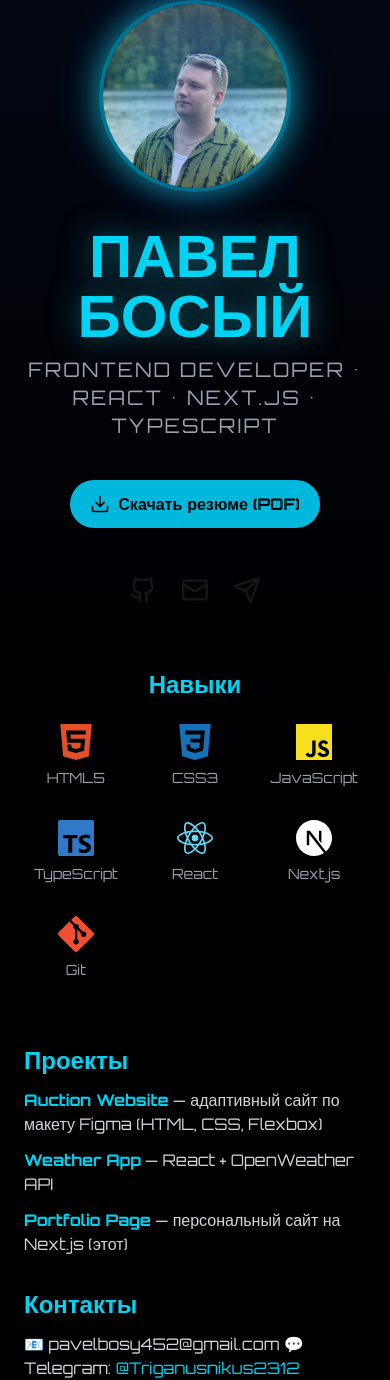
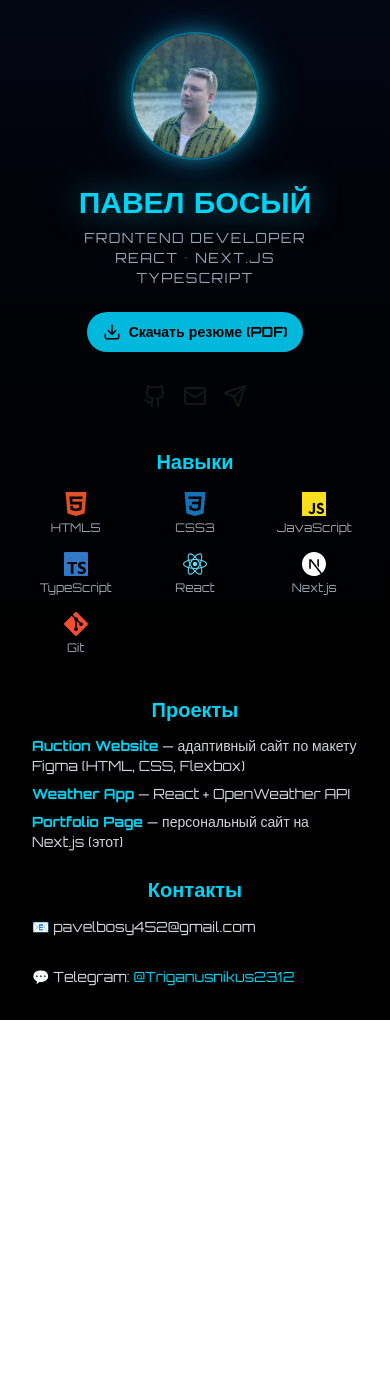
Before and after one commit to Triganus/my-portfolio, a Next.js app: page / in a window 390 px wide. After the commit the page ends 1020 px from the top, so only its background shows below. Built offline with nearby package versions, Linux system fonts and the light colour scheme.

Commit message:
РћРїС‚РёРјРёР·Р°С†РёСЏ РїРѕРґ РјРѕР±РёР»СЊРЅС‹Рµ СѓСЃС‚СЂРѕР№СЃС‚РІР° Рё РґРѕР±Р°РІР»РµРЅРёРµ СЃСЃС‹Р»РєРё РЅР° Vercel РІ README

```diff
--- a/app/layout.tsx
+++ b/app/layout.tsx
@@ -6,6 +6,11 @@ const orbitron = Orbitron({ subsets: ["latin"], weight: ["400", "700"] });
 export const metadata = {
   title: "Pavel Bosyy — Frontend Developer",
   description: "Frontend Developer Portfolio — React / Next.js / TypeScript",
+  viewport: {
+    width: "device-width",
+    initialScale: 1,
+    maximumScale: 5,
+  },
 };
 
 export default function RootLayout({ children }: { children: React.ReactNode }) {
--- a/app/page.tsx
+++ b/app/page.tsx
@@ -15,15 +15,15 @@ import {
 
 export default function Home() {
   return (
-    <main className="min-h-screen flex flex-col items-center justify-center text-center px-6 bg-gradient-to-b from-gray-950 to-black">
+    <main className="min-h-screen flex flex-col items-center justify-center text-center px-4 sm:px-6 py-8 sm:py-12 bg-gradient-to-b from-gray-950 to-black">
       {/* Фотография */}
       <motion.div
         initial={{ opacity: 0, scale: 0.8 }}
         animate={{ opacity: 1, scale: 1 }}
         transition={{ duration: 0.8, delay: 0.2 }}
-        className="relative mb-8"
+        className="relative mb-6 sm:mb-8"
       >
-        <div className="relative w-48 h-48 rounded-full overflow-hidden border-4 border-cyan-400/50 shadow-[0_0_30px_rgba(34,211,238,0.6)] hover:shadow-[0_0_40px_rgba(34,211,238,0.8)] transition-all duration-300 hover:scale-105">
+        <div className="relative w-32 h-32 sm:w-40 sm:h-40 md:w-48 md:h-48 rounded-full overflow-hidden border-2 sm:border-4 border-cyan-400/50 shadow-[0_0_20px_rgba(34,211,238,0.5)] sm:shadow-[0_0_30px_rgba(34,211,238,0.6)] hover:shadow-[0_0_40px_rgba(34,211,238,0.8)] transition-all duration-300 hover:scale-105">
           <Image
             src="/photo.jpg"
             alt="Павел Босый"
@@ -41,7 +41,7 @@ export default function Home() {
         initial={{ opacity: 0, y: -30 }}
         animate={{ opacity: 1, y: 0 }}
         transition={{ duration: 1 }}
-        className="text-6xl font-bold text-cyan-400 mb-3 drop-shadow-[0_0_15px_rgba(34,211,238,0.5)]"
+        className="text-3xl sm:text-4xl md:text-5xl lg:text-6xl font-bold text-cyan-400 mb-2 sm:mb-3 drop-shadow-[0_0_15px_rgba(34,211,238,0.5)] px-2"
       >
         ПАВЕЛ БОСЫЙ
       </motion.h1>
@@ -50,9 +50,13 @@ export default function Home() {
         initial={{ opacity: 0 }}
         animate={{ opacity: 1 }}
         transition={{ delay: 0.5 }}
-        className="text-xl text-gray-400 mb-10 tracking-widest"
+        className="text-sm sm:text-base md:text-lg lg:text-xl text-gray-400 mb-6 sm:mb-8 md:mb-10 tracking-widest px-2"
       >
-        FRONTEND DEVELOPER • REACT • NEXT.JS • TYPESCRIPT
+        <span className="block sm:inline">FRONTEND DEVELOPER</span>
+        <span className="hidden sm:inline"> • </span>
+        <span className="block sm:inline sm:block md:inline">REACT • NEXT.JS</span>
+        <span className="hidden md:inline"> • </span>
+        <span className="block md:inline">TYPESCRIPT</span>
       </motion.h2>
 
       {/* Кнопка скачать резюме */}
@@ -62,10 +66,10 @@ export default function Home() {
         initial={{ opacity: 0 }}
         animate={{ opacity: 1 }}
         transition={{ delay: 0.7 }}
-        className="flex items-center gap-2 bg-cyan-500 text-black font-semibold px-5 py-3 rounded-full hover:shadow-[0_0_15px_rgba(34,211,238,0.7)] hover:scale-105 transition mb-12"
+        className="flex items-center justify-center gap-2 bg-cyan-500 text-black font-semibold px-4 sm:px-5 py-2.5 sm:py-3 rounded-full hover:shadow-[0_0_15px_rgba(34,211,238,0.7)] hover:scale-105 transition mb-8 sm:mb-12 text-sm sm:text-base"
       >
-        <Download size={20} />
-        Скачать резюме (PDF)
+        <Download size={18} className="sm:w-5 sm:h-5" />
+        <span className="whitespace-nowrap">Скачать резюме (PDF)</span>
       </motion.a>
 
       {/* Социальные ссылки */}
@@ -73,16 +77,16 @@ export default function Home() {
         initial={{ opacity: 0, y: 30 }}
         animate={{ opacity: 1, y: 0 }}
         transition={{ delay: 0.8 }}
-        className="flex gap-6 mb-16"
+        className="flex gap-4 sm:gap-6 mb-10 sm:mb-16"
       >
         <a href="https://github.com/Triganus" target="_blank" className="hover:text-cyan-400 transition">
-          <Github size={28} />
+          <Github size={24} className="sm:w-7 sm:h-7" />
         </a>
         <a href="mailto:pavelbosy452@gmail.com" className="hover:text-cyan-400 transition">
-          <Mail size={28} />
+          <Mail size={24} className="sm:w-7 sm:h-7" />
         </a>
         <a href="https://t.me/Triganusnikus2312" target="_blank" className="hover:text-cyan-400 transition">
-          <Send size={28} />
+          <Send size={24} className="sm:w-7 sm:h-7" />
         </a>
       </motion.div>
 
@@ -91,10 +95,10 @@ export default function Home() {
         initial={{ opacity: 0 }}
         animate={{ opacity: 1 }}
         transition={{ delay: 1 }}
-        className="max-w-4xl text-left mb-16"
+        className="max-w-4xl w-full text-left mb-10 sm:mb-16 px-2"
       >
-        <h3 className="text-2xl font-semibold text-cyan-400 mb-6 text-center">Навыки</h3>
-        <div className="grid grid-cols-3 sm:grid-cols-4 gap-8 justify-items-center text-gray-300">
+        <h3 className="text-xl sm:text-2xl font-semibold text-cyan-400 mb-4 sm:mb-6 text-center">Навыки</h3>
+        <div className="grid grid-cols-3 sm:grid-cols-4 gap-4 sm:gap-6 md:gap-8 justify-items-center text-gray-300">
           <Skill icon={<SiHtml5 color="#e34f26" />} label="HTML5" />
           <Skill icon={<SiCss3 color="#1572B6" />} label="CSS3" />
           <Skill icon={<SiJavascript color="#f7df1e" />} label="JavaScript" />
@@ -110,11 +114,11 @@ export default function Home() {
         initial={{ opacity: 0 }}
         animate={{ opacity: 1 }}
         transition={{ delay: 1.3 }}
-        className="max-w-3xl text-left space-y-8"
+        className="max-w-3xl w-full text-left space-y-6 sm:space-y-8 px-4"
       >
         <div>
-          <h3 className="text-2xl font-semibold text-cyan-400 mb-3">Проекты</h3>
-          <ul className="space-y-3 text-gray-300">
+          <h3 className="text-xl sm:text-2xl font-semibold text-cyan-400 mb-3 text-center sm:text-left">Проекты</h3>
+          <ul className="space-y-2 sm:space-y-3 text-gray-300 text-sm sm:text-base">
             <li>
               <strong className="text-cyan-400">Auction Website</strong> — адаптивный сайт по макету Figma (HTML, CSS, Flexbox)
             </li>
@@ -128,10 +132,12 @@ export default function Home() {
         </div>
 
         <div>
-          <h3 className="text-2xl font-semibold text-cyan-400 mb-3">Контакты</h3>
-          <p className="text-gray-300">
-            📧 pavelbosy452@gmail.com
-            💬 Telegram: <a href="https://t.me/Triganusnikus2312" target="_blank" className="text-cyan-400 hover:underline">@Triganusnikus2312</a>
+          <h3 className="text-xl sm:text-2xl font-semibold text-cyan-400 mb-3 text-center sm:text-left">Контакты</h3>
+          <p className="text-gray-300 text-sm sm:text-base leading-relaxed">
+            <span className="block sm:inline mb-1 sm:mb-0">📧 pavelbosy452@gmail.com</span>
+            <span className="hidden sm:inline">  </span>
+            <br className="sm:hidden" />
+            <span className="block sm:inline">💬 Telegram: <a href="https://t.me/Triganusnikus2312" target="_blank" className="text-cyan-400 hover:underline break-all">@Triganusnikus2312</a></span>
           </p>
         </div>
       </motion.section>
@@ -141,9 +147,9 @@ export default function Home() {
 
 function Skill({ icon, label }: { icon: React.ReactNode; label: string }) {
   return (
-    <div className="flex flex-col items-center gap-2 group">
-      <div className="text-4xl group-hover:scale-110 transition-transform">{icon}</div>
-      <span className="text-sm text-gray-400">{label}</span>
+    <div className="flex flex-col items-center gap-1 sm:gap-2 group">
+      <div className="text-2xl sm:text-3xl md:text-4xl group-hover:scale-110 transition-transform">{icon}</div>
+      <span className="text-xs sm:text-sm text-gray-400">{label}</span>
     </div>
   );
 }
```
Also changed, not shown: 1 other file (tests, documents, lock files or other folders).
